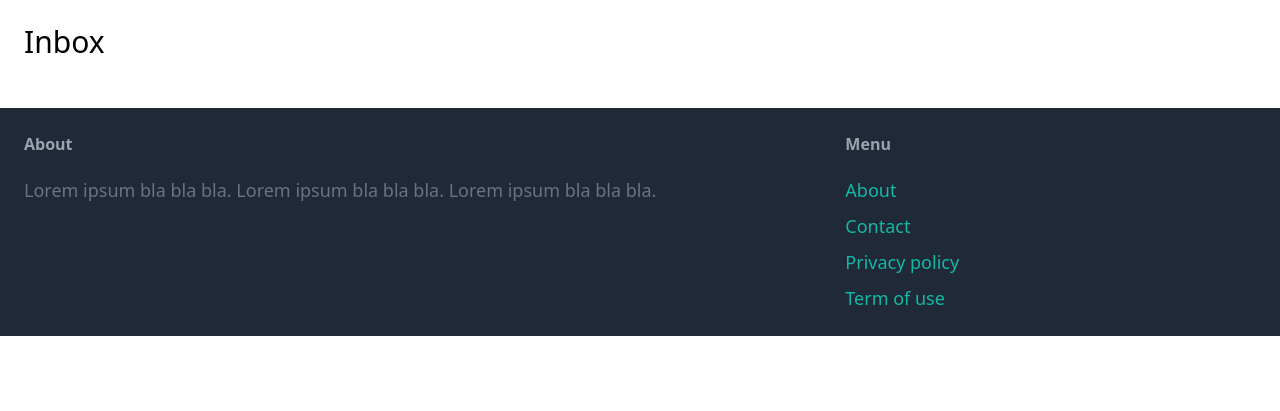
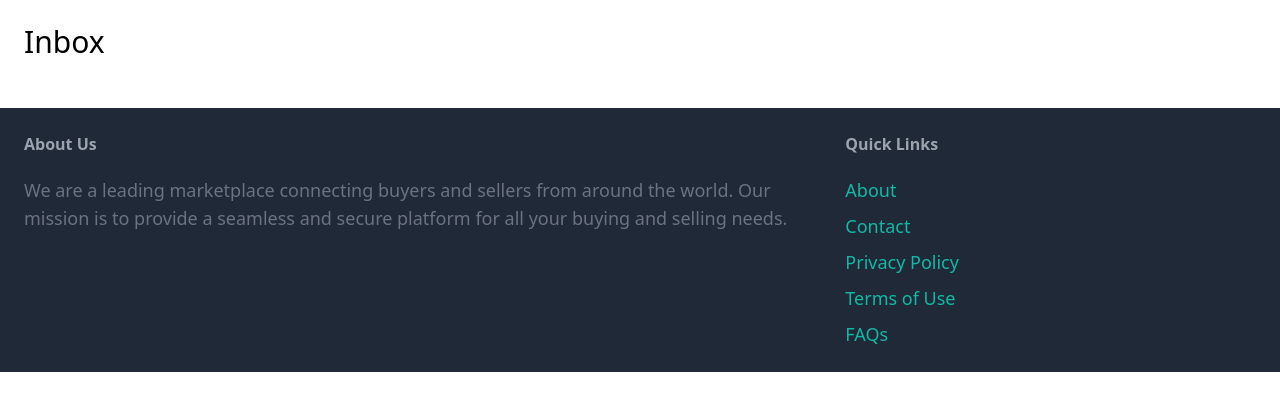
Before and after one commit to natnaeldejenekebede/Simple-Marketplace-with-Django, a Django app: page /inbox/ in a window 1280 px wide. Shown: the part 77-488 px from the top of the page. Run offline with Django 4.2, Linux system fonts and the light colour scheme; the visitor is signed in with stand-in values (Sample User, id 1); data that the repository does not hold is empty; some libraries are stand-ins or nearby versions.

Commit message:
Update base.html

```diff
--- a/core/templates/core/base.html
+++ b/core/templates/core/base.html
@@ -35,21 +35,20 @@
 
         <footer class="py-6 px-6 flex justify-between bg-gray-800">
             <div class="w-2/3 pr-10">
-                <h3 class="mb-5 font-semibold text-gray-400">About</h3>
-
-                <p class="text-lg text-gray-500">Lorem ipsum bla bla bla. Lorem ipsum bla bla bla. Lorem ipsum bla bla bla.</p>
+                <h3 class="mb-5 font-semibold text-gray-400">About Us</h3>
+                <p class="text-lg text-gray-500">We are a leading marketplace connecting buyers and sellers from around the world. Our mission is to provide a seamless and secure platform for all your buying and selling needs.</p>
             </div>
-
             <div class="w-1/3">
-                <h3 class="mb-5 font-semibold text-gray-400">Menu</h3>
-
+                <h3 class="mb-5 font-semibold text-gray-400">Quick Links</h3>
                 <ul class="space-y-2">
                     <li><a href="#" class="text-lg text-teal-500 hover:text-teal-700">About</a></li>
                     <li><a href="{% url 'core:contact' %}" class="text-lg text-teal-500 hover:text-teal-700">Contact</a></li>
-                    <li><a href="#" class="text-lg text-teal-500 hover:text-teal-700">Privacy policy</a></li>
-                    <li><a href="#" class="text-lg text-teal-500 hover:text-teal-700">Term of use</a></li>
+                    <li><a href="#" class="text-lg text-teal-500 hover:text-teal-700">Privacy Policy</a></li>
+                    <li><a href="#" class="text-lg text-teal-500 hover:text-teal-700">Terms of Use</a></li>
+                    <li><a href="#" class="text-lg text-teal-500 hover:text-teal-700">FAQs</a></li> <!-- Additional feature: added FAQ link -->
                 </ul>
             </div>
         </footer>
+
     </body>
 </html>
```
